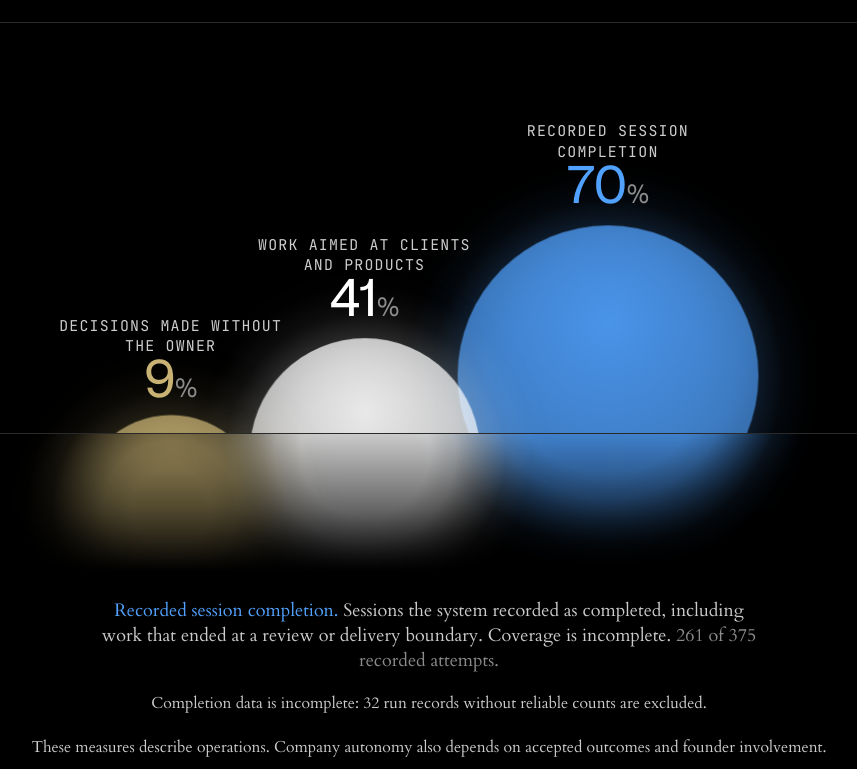
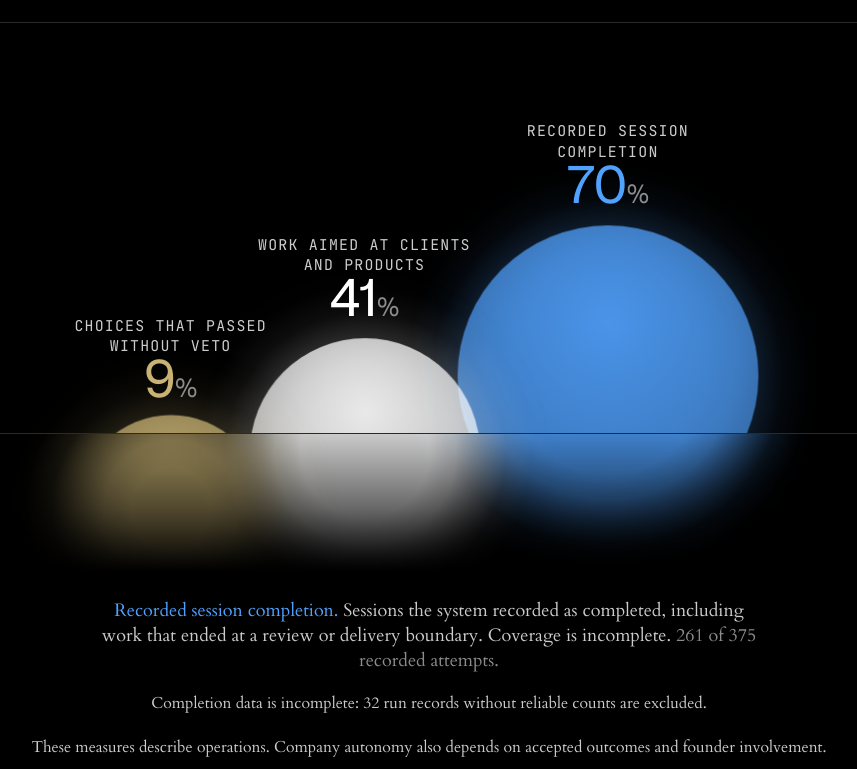
Before and after one commit to intrinsic-labs/lab-site, a Next.js app: page / in a window 1280 px wide. Shown: the part 779-1548 px from the top of the page, without its empty margins (211-1068 px from the left). Built offline with nearby package versions, Linux system fonts and the light colour scheme.

Commit message:
fix: clarify review publication and decision metric claims (#2)

```diff
--- a/content/products/intrinsic-os.mdx
+++ b/content/products/intrinsic-os.mdx
@@ -25,7 +25,7 @@ Every one of those sessions writes a run report. Every review gate records what
 
 ## The review gate
 
-No repository work publishes unreviewed. Every executor session ends by requesting a review from a fresh, read-only session that never saw the author's conversation — its only context is the diff and the task. The author fixes what comes back, at most twice. The reviewer's tool permissions deny it any way to be messaged, so it cannot be argued into leniency; that isolation is code, not instruction. High-severity findings withhold automatic landing and the work ships as a PR carrying the findings instead.
+Automatic landing requires a passed independent review of the final diff. The reviewer starts without the author’s conversation and examines the changes against the task requirements. Blocking or unavailable review holds automatic landing; unfinished or unreviewed work can still be preserved in a held pull request. Publishing that branch is not evidence that the work passed review or is ready to release.
 
 ## What the measurements mean
 
@@ -33,7 +33,7 @@ The [home page's operating measures](/#operating-measures) show a dated snapshot
 
 - **Recorded session completion** compares completed sessions with attempted sessions only where both counts were recorded and valid. Missing or inconsistent counts are excluded, with incomplete coverage disclosed. A session can finish at a review or delivery boundary without the work being accepted by its stakeholder.
 - **Work aimed at clients and products** counts sessions with a written report, treating every project other than the vault itself as outward work. It measures dispatch share, not time spent or value delivered.
-- **Decisions made without the owner** counts decision-log entries carrying the explicit marker for a queued choice that stood without a founder veto. It is a narrow, auditable proxy rather than a classification of every judgment made in the company.
+- **Choices that passed without veto** counts choices recorded as proceeding after the founder’s veto window, as a share of all dated decision-log entries. It does not establish how much he shaped a choice beforehand, and an entry without that record does not establish his involvement either.
 
 Documentation drift is tracked separately by comparing the Arbiter's reported stale claims with the claims it checked. It is a documentation measure, not an autonomy score.
 
--- a/content/specimen/autonomy.json
+++ b/content/specimen/autonomy.json
@@ -61,16 +61,16 @@
     },
     {
       "key": "decisions",
-      "shortLabel": "Decisions made without the owner",
-      "blurb": "Entries in the decision log carrying the recorded marker for a queued choice that stood without Asher overruling it.",
+      "shortLabel": "Choices that passed without veto",
+      "blurb": "The share of logged decisions explicitly recorded as proceeding after the founder’s veto window passed. This does not measure how much he shaped the choice.",
       "countNoun": "decisions",
-      "label": "Material decisions made without the founder",
+      "label": "Logged choices recorded as proceeding without a founder veto",
       "value": 8.7,
       "numerator": 2,
       "denominator": 23,
       "unit": "%",
       "direction": "up",
-      "method": "Every \"## YYYY-MM-DD — title\" entry in Mechanical/docs/Decision Log.md (23 entries, 2026-07-07 to 2026-09-05) is counted as made \"without Asher\" only when its body carries the log's own literal promotion marker \"decided by the ghost, veto window passed\" (a queued call that stood because he did not veto it in time); every other entry attributes the choice to Asher's own hand or session. Hand-verifiable, deterministic on the exact phrase — a conservative rule that undercounts autonomy rather than overcounts it.",
+      "method": "Of 23 dated decision-log entries, 2 carry the literal promotion phrase \"decided by the ghost, veto window passed\". The denominator includes all dated entries, not only queued choices. This measures recorded non-veto promotions, not absence of founder involvement; an entry without the phrase is unclassified by this proxy.",
       "source": "Mechanical/docs/Decision Log.md",
       "window": {
         "from": "2026-07-07",
```
